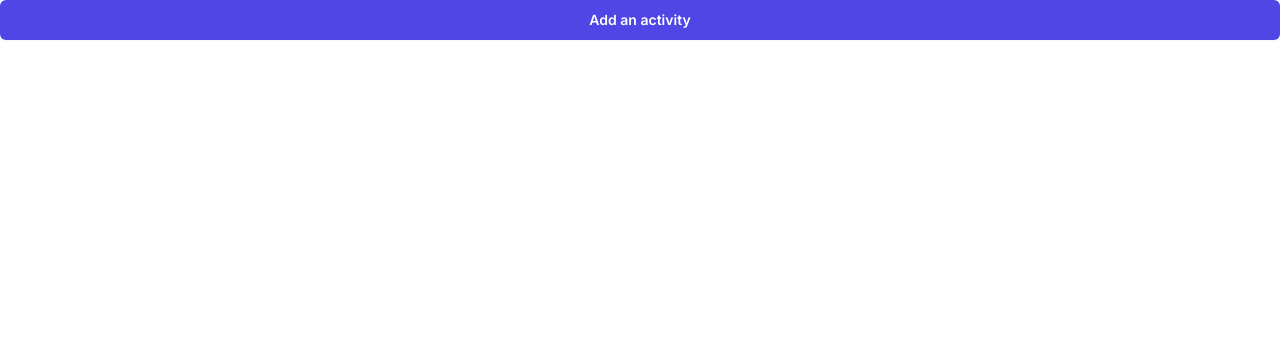
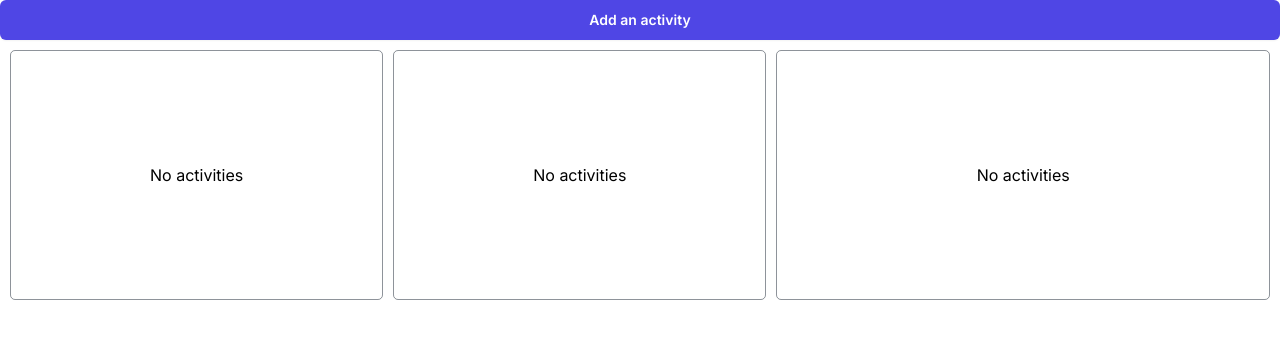
Before and after one commit to bored-funkies/weekly-hacks, a Next.js app: page /dashboard in a window 1280 px wide. Shown: the top 338 px of the page. Built offline with nearby package versions, Linux system fonts and the light colour scheme; no server answers; the database is empty.

Commit message:
Implemented the basic dashboard page with last, current week stats and last month leader board stat.

```diff
--- /dev/null
+++ b/src/app/dashboard/dashboard.css
@@ -0,0 +1,30 @@
+.stats-cont{
+    display: flex;
+    flex-wrap: wrap;
+    min-width: 300px;
+    padding: 5px;
+}
+
+.last-week-stat{
+    flex: 1.5;
+}
+
+.current-week-stat{
+    flex: 1.5;
+}
+
+.last-month-leader-board-stat{
+    flex: 2;
+}
+
+.chart-card-style{
+    border: 1px solid rgb(31 41 55 / 0.5);
+    display: flex;
+    justify-content: center;
+    align-items: center;
+    border-radius: 5px;
+    padding: 5px;
+    margin: 5px;
+    min-width: 300px;
+    height: 250px;
+}
--- a/src/app/dashboard/page.tsx
+++ b/src/app/dashboard/page.tsx
@@ -1,13 +1,57 @@
 "use client";
+import "./dashboard.css";
 import { useRouter } from 'next/navigation';
+import { useEffect, useState } from 'react';
+import Pie from '../components/charts/Pie';
+import Loader from '../components/common/loader';
+import { getAggregatedActivities } from "../database";
+import Bar from "../components/charts/Bar";
+import { KeyValuePair } from "../utils/charts";
+import DateFilterValues from "../utils/DateFilterValues";
 
 export default function Dashboard() {
     const router = useRouter();
+
+    const [currentWeekStats, setCurrentWeekStats] = useState<KeyValuePair[]|undefined>([]);
+    const [lastWeekStats, setLastWeekStats] = useState<KeyValuePair[]|undefined>([]);
+    const [leaderBoardStats, setLeaderBoardStats] = useState<KeyValuePair[]|undefined>([]);
+
+    useEffect( () => {
+        prepareStats();
+    }, []);
+
+    async function prepareStats(){
+        let lastWeekDateRange = DateFilterValues.LastWeek;
+        let lastWeek = await getAggregatedActivities([{column: "timestamp", condition: ">=", value: lastWeekDateRange.Start}, {column: "timestamp", condition: "<=", value: lastWeekDateRange.End}]);
+        setLastWeekStats(lastWeek);
+        let currentWeekDateRange = DateFilterValues.ThisWeek;
+        let currentWeek = await getAggregatedActivities([{column: "timestamp", condition: ">=", value: currentWeekDateRange.Start}, {column: "timestamp", condition: "<=", value: currentWeekDateRange.End}]);
+        setCurrentWeekStats(currentWeek);
+        let lastMonthDateRange = DateFilterValues.LastMonth;
+        let lastMonth = await getAggregatedActivities([{column: "timestamp", condition: ">=", value: lastMonthDateRange.Start}, {column: "timestamp", condition: "<=", value: lastMonthDateRange.End}]);
+        setLeaderBoardStats(lastMonth);
+
+    }
+
     return (
         <div>
             <button onClick={() => router.push('/add-activity')}
                 className="block w-full rounded-md bg-indigo-600 px-3.5 py-2.5 text-center text-sm font-semibold text-white shadow-sm hover:bg-indigo-500 focus-visible:outline focus-visible:outline-2 focus-visible:outline-offset-2 focus-visible:outline-indigo-600"
             >Add an activity</button>
+            <div className="stats-cont">
+                <div className="last-week-stat chart-card-style">
+                    {lastWeekStats === undefined ? <Loader title="Loading Last Week Activities Trends"/> :
+                        lastWeekStats.length > 0 ? <Pie data={lastWeekStats} label="Activities Count" title="Last Week Activities" legend={false}/> : <div>No activities</div>}
+                </div>
+                <div className="current-week-stat chart-card-style">
+                    {currentWeekStats === undefined ? <Loader title="Loading Current Week Activities Trends"/> :
+                        currentWeekStats.length > 0 ? <Pie data={currentWeekStats} label="Activities Count"  title="Current Week Activities" legend={false}/> : <div>No activities</div>}
+                </div>
+                <div className="last-month-leader-board-stat chart-card-style">
+                    {leaderBoardStats === undefined ? <Loader title="Loading Last Month Leader Board Trends"/> :
+                        leaderBoardStats.length > 0 ? <Bar data={leaderBoardStats} label="Activities Count"  title="Last Month Leader Board Trends" legend={false}/> : <div>No activities</div>}
+                </div>
+            </div>
         </div>
     )
 }
```
